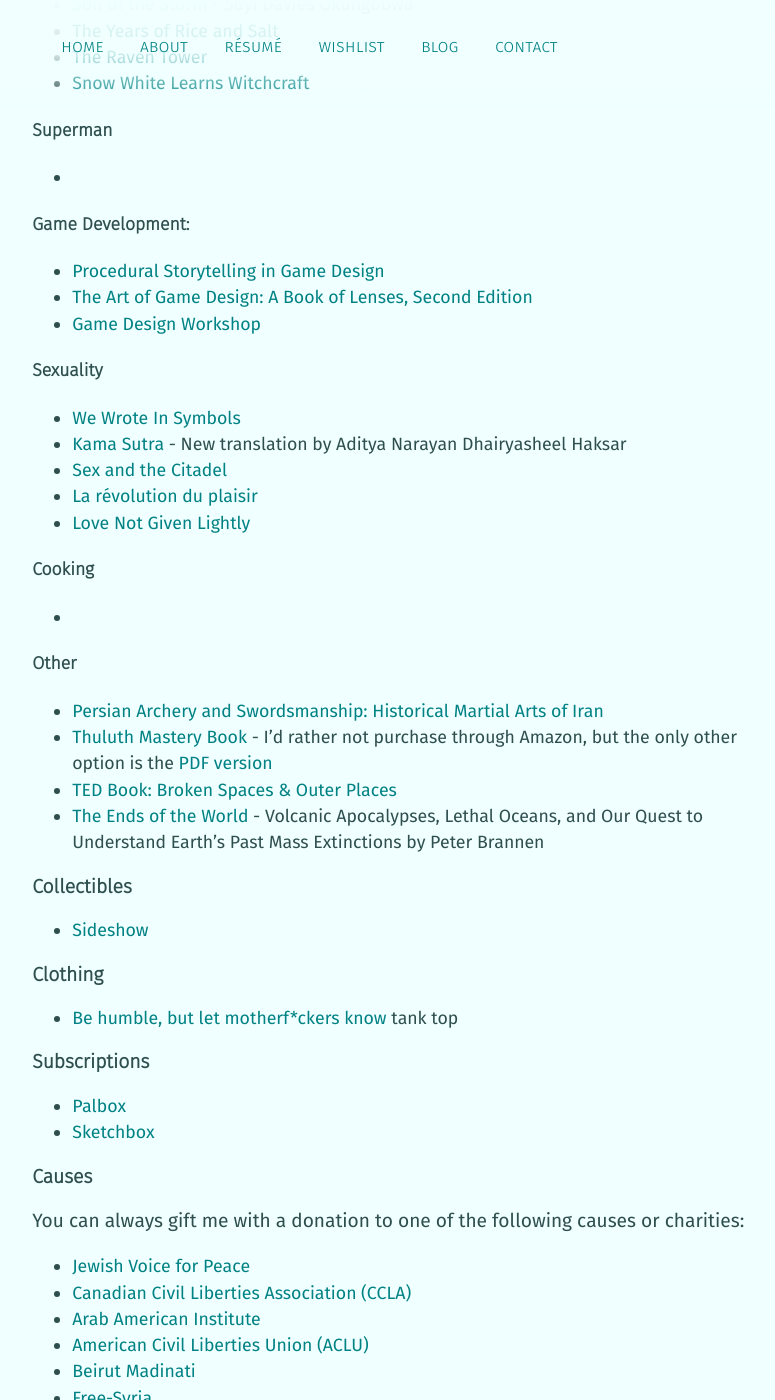
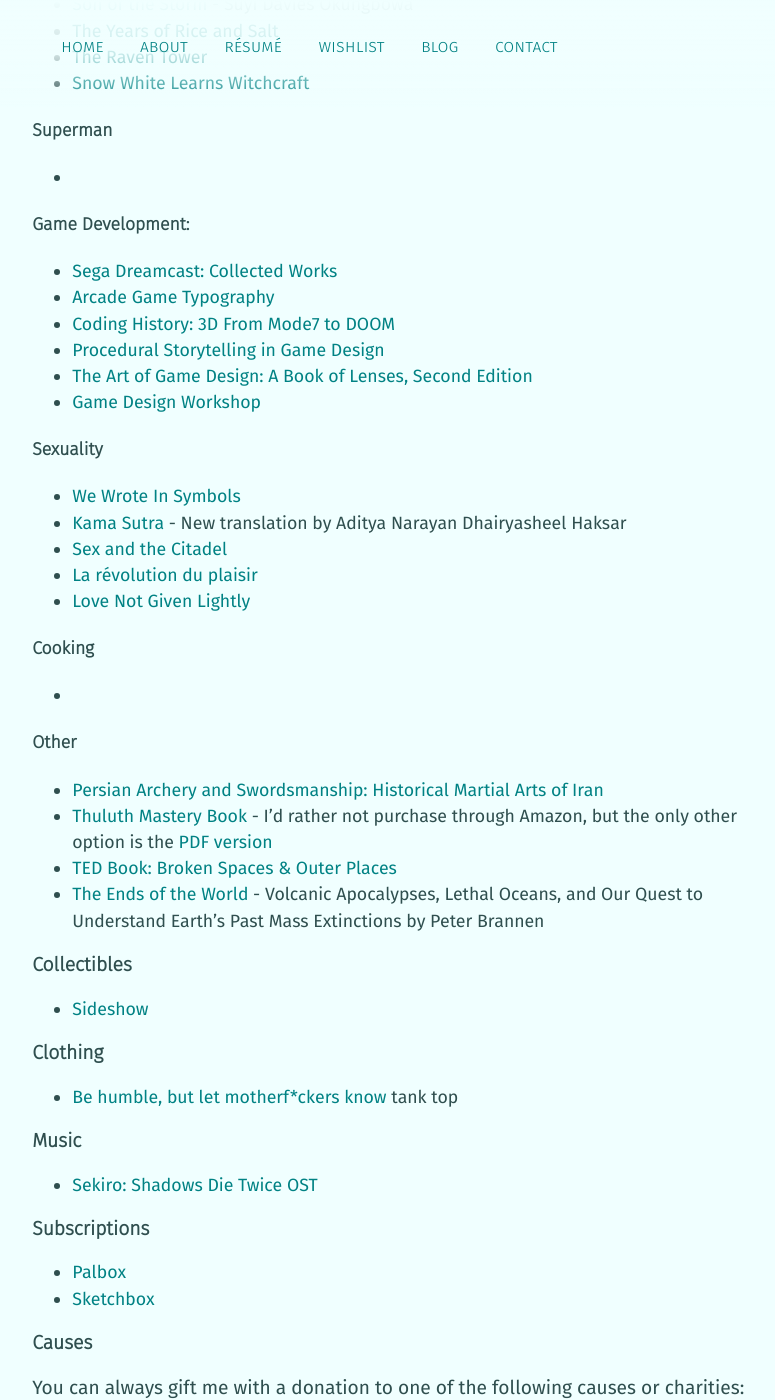
Before and after one commit to mstfacmly/mstfacmly.github.io, a Jekyll site: the page built from wishlist.md, in a window 1280 px wide and 1400 px high, scrolled down 1277 px. Shown: the whole window, without its empty margins (147-922 px from the left). Built offline with Jekyll 4.4.1, drawn with Linux system fonts in a browser that asks for light colours; nearby versions of some CDN libraries; a script that is not in the unit is left out; some of the changed text lies outside the part shown.

Commit message:
update wishlist

```diff
--- a/wishlist.md
+++ b/wishlist.md
@@ -57,6 +57,9 @@
 *
 
 #### Game Development:
+* [Sega Dreamcast: Collected Works](https://readonlymemory.vg/shop/book/sega-dreamcast-collected-works/)
+* [Arcade Game Typography](https://readonlymemory.vg/shop/book/arcade-game-typography/)
+* [Coding History: 3D From Mode7 to DOOM](https://codinghistory.backerkit.com/community_shares/3941005)
 * [Procedural Storytelling in Game Design](https://www.crcpress.com/Procedural-Storytelling-in-Game-Design/Short-Adams/p/book/9781138595309)
 * [The Art of Game Design: A Book of Lenses, Second Edition](https://www.crcpress.com/The-Art-of-Game-Design-A-Book-of-Lenses-Second-Edition/Schell-Schell/p/book/9781466598645)
 * [Game Design Workshop](https://www.gamedesignworkshop.com/)
@@ -83,6 +86,9 @@
 ### Clothing
 * [Be humble, but let motherf\*ckers know](https://embattledclothing.com/collections/mb-universe/products/be-humble-moon-white-tank-top) tank top
 
+### Music
+* [Sekiro: Shadows Die Twice OST](https://www.amazon.co.jp/dp/B0828Q36G9)
+
 ### Subscriptions
 * [Palbox](https://www.palbox.org/)
 * [Sketchbox](https://getsketchbox.com/)
```
Also changed, not shown: other parts of wishlist.md (+1 -1 lines).
